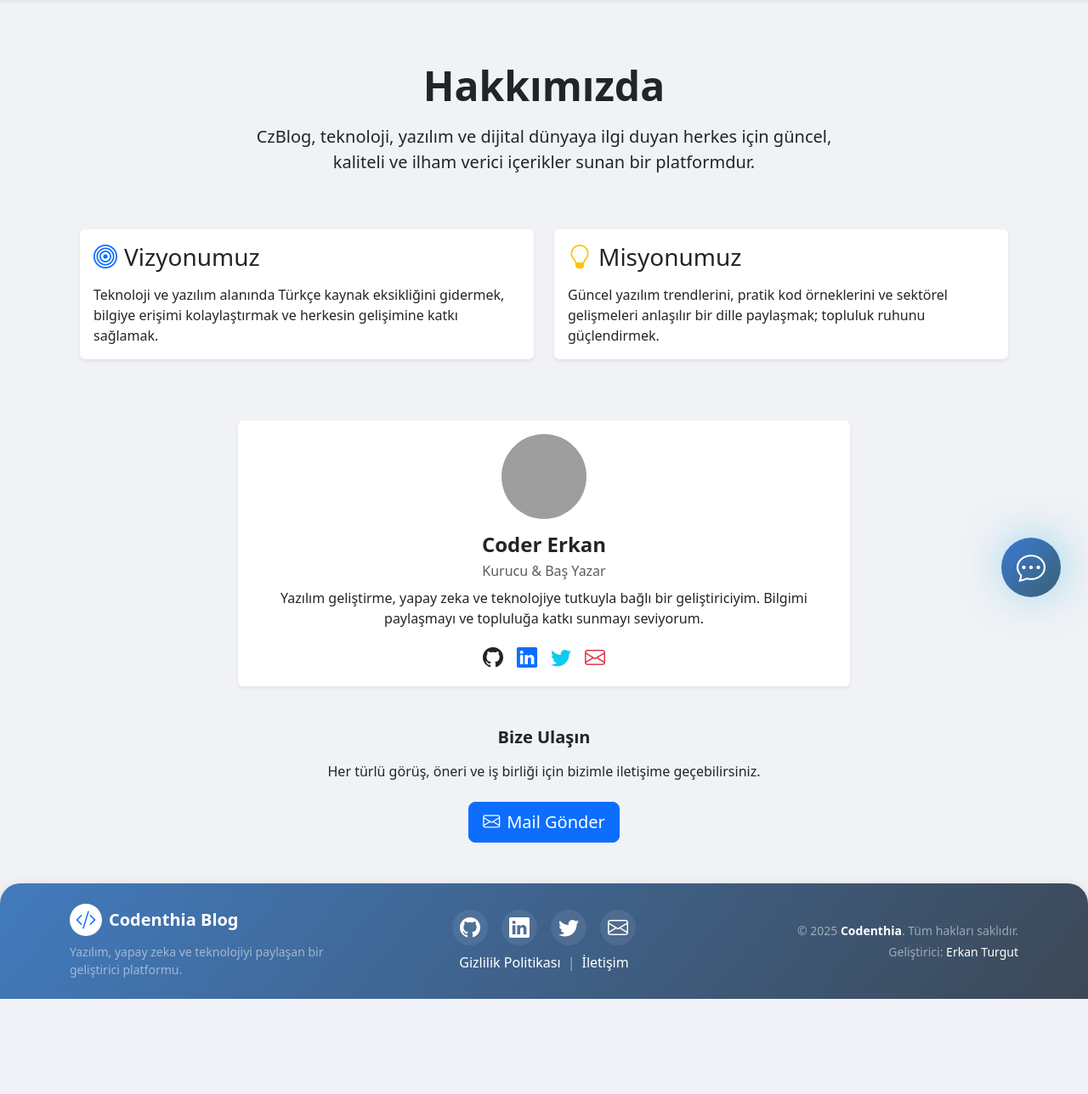
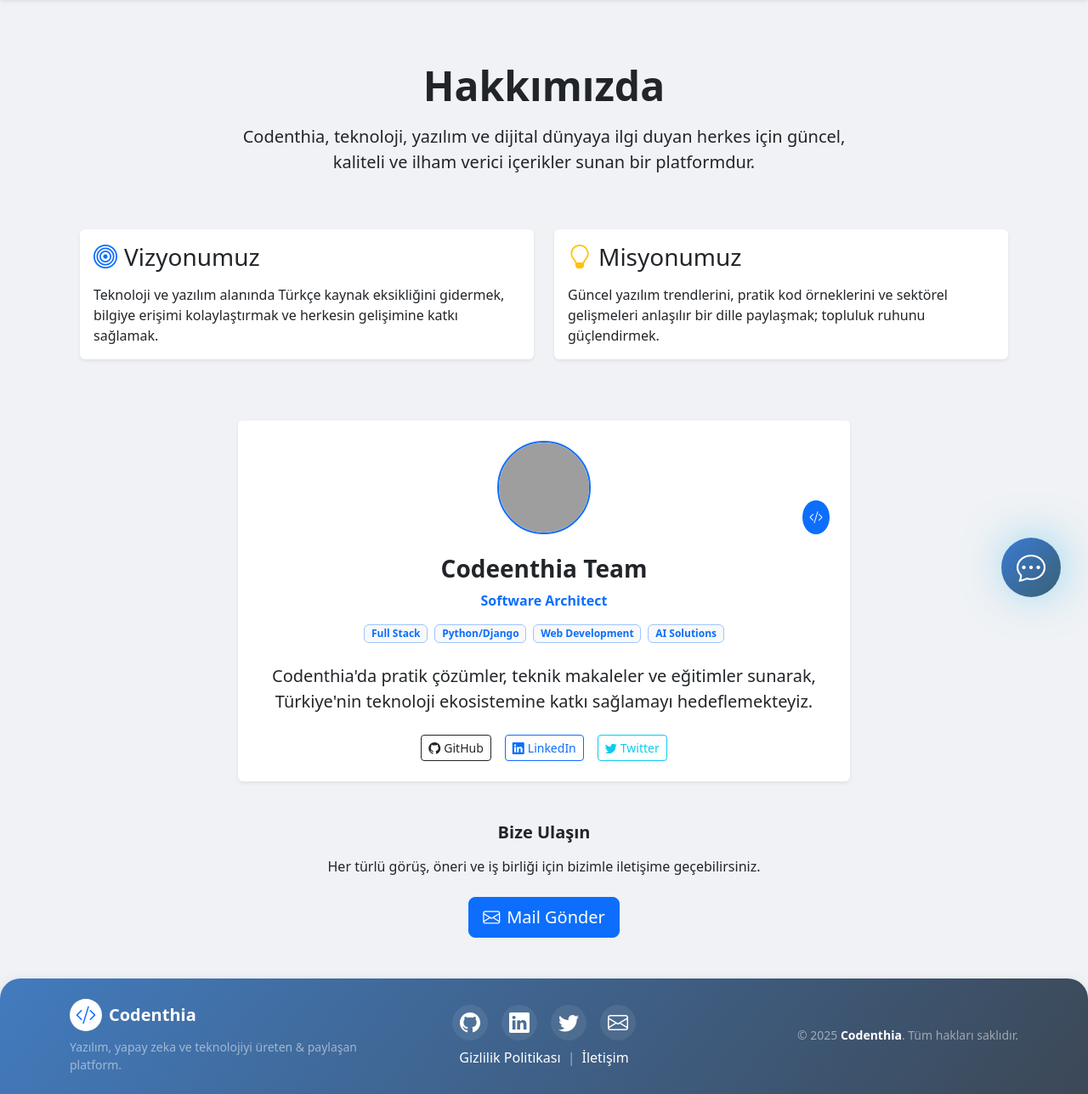
Before and after one commit to Erkan3034/Django, a Django app: page /about/ in a window 1280 px wide. Shown: the part 65-1353 px from the top of the page at 85% size. Before the commit the page ends 1241 px from the top, so only its background shows below. Run offline with Django 5.2, Linux system fonts and the light colour scheme; some libraries are stand-ins or nearby versions; grey boxes are pictures that could not be loaded.

Commit message:
Set DEBUG to False in settings.py for production readiness. Update about.html and layout.html templates for improved content and styling, including team information and dynamic copyright year.

```diff
--- a/DjangoBlog/settings.py
+++ b/DjangoBlog/settings.py
@@ -31,7 +31,7 @@ BASE_DIR = Path(__file__).resolve().parent.parent
 SECRET_KEY = os.getenv('SECRET_KEY')
 
 # SECURITY WARNING: don't run with debug turned on in production!
-DEBUG = True
+DEBUG = False
 
 ALLOWED_HOSTS = ['codenthia-com.onrender.com', 'localhost', '127.0.0.1'] # Bu kod, tüm hostların erişimine izin verir(debug modu true olduğu için)
 #ALLOWED_HOSTS = ['localhost', '127.0.0.1']
--- a/templates/about.html
+++ b/templates/about.html
@@ -1,12 +1,10 @@
-{% extends "layout.html" %}
-
-{% block body %}
+{% extends "layout.html" %} {% block body %}
 <div class="container py-5">
     <!-- Hakkımızda -->
     <div class="row justify-content-center mb-5">
         <div class="col-lg-8 text-center">
             <h1 class="display-5 fw-bold mb-3">Hakkımızda</h1>
-            <p class="lead">CzBlog, teknoloji, yazılım ve dijital dünyaya ilgi duyan herkes için güncel, kaliteli ve ilham verici içerikler sunan bir platformdur.</p>
+            <p class="lead">Codenthia, teknoloji, yazılım ve dijital dünyaya ilgi duyan herkes için güncel, kaliteli ve ilham verici içerikler sunan bir platformdur.</p>
         </div>
     </div>
     <!-- Hakkımızda  Son-->
@@ -37,22 +35,38 @@
     <div class="row justify-content-center mb-5">
         <div class="col-lg-8">
             <div class="card border-0 shadow-sm">
-                <div class="card-body text-center">
-                    <img src="https://avatars.githubusercontent.com/u/9919?s=200&v=4" alt="Yazar" class="rounded-circle mb-3" width="100" height="100">
-                    <h4 class="fw-bold mb-1">Coder Erkan</h4>
-                    <p class="text-muted mb-2">Kurucu & Baş Yazar</p>
-                    <p class="mb-3">Yazılım geliştirme, yapay zeka ve teknolojiye tutkuyla bağlı bir geliştiriciyim. Bilgimi paylaşmayı ve topluluğa katkı sunmayı seviyorum.</p>
+                <div class="card-body text-center p-4">
+                    <div class="position-relative mb-4">
+                        <img src="https://avatars.githubusercontent.com/u/9919?s=200&v=4" alt="Erkan Turgut" class="rounded-circle border border-2 border-primary" width="110" height="110">
+                        <div class="position-absolute bottom-0 end-0 bg-primary text-white rounded-circle p-2">
+                            <i class="bi bi-code-slash"></i>
+                        </div>
+                    </div>
+                    <h3 class="fw-bold mb-2">Codeenthia Team</h3>
+                    <p class="text-primary fw-semibold mb-3">Software Architect</p>
+                    <div class="d-flex flex-wrap justify-content-center gap-2 mb-4">
+                        <span class="badge bg-light text-primary border border-primary-subtle">Full Stack</span>
+                        <span class="badge bg-light text-primary border border-primary-subtle">Python/Django</span>
+                        <span class="badge bg-light text-primary border border-primary-subtle">Web Development</span>
+                        <span class="badge bg-light text-primary border border-primary-subtle">AI Solutions</span>
+                    </div>
+                    <p class="lead mb-4"> Codenthia'da pratik çözümler, teknik makaleler ve eğitimler sunarak, Türkiye'nin teknoloji ekosistemine katkı sağlamayı hedeflemekteyiz.</p>
                     <div class="d-flex justify-content-center gap-3">
-                        <a href="https://github.com/Erkan3034" class="text-dark" target="_blank"><i class="bi bi-github fs-4"></i></a>
-                        <a href="https://www.linkedin.com/in/erkanturgut1205" class="text-primary" target="_blank"><i class="bi bi-linkedin fs-4"></i></a>
-                        <a href="https://twitter.com/erkanTrg" class="text-info" target="_blank"><i class="bi bi-twitter fs-4"></i></a>
-                        <a href="mailto:turguerkan1306@gmail.com" class="text-danger" target="_blank"><i class="bi bi-envelope fs-4"></i></a>
+                        <a href="https://github.com/Erkan3034" class="btn btn-sm btn-outline-dark" target="_blank">
+                            <i class="bi bi-github me-1"></i>GitHub
+                        </a>
+                        <a href="https://www.linkedin.com/in/erkanturgut1205" class="btn btn-sm btn-outline-primary" target="_blank">
+                            <i class="bi bi-linkedin me-1"></i>LinkedIn
+                        </a>
+                        <a href="https://twitter.com/erkanTrg" class="btn btn-sm btn-outline-info" target="_blank">
+                            <i class="bi bi-twitter me-1"></i>Twitter
+                        </a>
                     </div>
                 </div>
             </div>
         </div>
     </div>
-    <!-- Yazar Bilgileri  Son-->
+    <!-- Yazar Bilgileri Son-->
 
     <!-- Mail Gönder -->
     <div class="row justify-content-center">
--- a/templates/layout.html
+++ b/templates/layout.html
@@ -81,9 +81,9 @@
                         <span class="bg-white text-primary rounded-circle d-flex align-items-center justify-content-center" style="width: 38px; height: 38px;">
                             <i class="bi bi-code-slash fs-4"></i>
                         </span>
-                        <span class="fw-bold fs-5"><a href="/" class="logo-link">Codenthia Blog</a></span>
+                        <span class="fw-bold fs-5"><a href="/" class="logo-link">Codenthia</a></span>
                     </div>
-                    <p class="small text-white-50 mb-0">Yazılım, yapay zeka ve teknolojiyi paylaşan bir geliştirici platformu.</p>
+                    <p class="small text-white-50 mb-0">Yazılım, yapay zeka ve teknolojiyi üreten & paylaşan platform.</p>
                 </div>
                 <div class="col-md-4 mb-3 mb-md-0 text-center">
                     <div class="d-flex justify-content-center gap-3 mb-2">
@@ -107,8 +107,7 @@
                     </div>
                 </div>
                 <div class="col-md-4 text-md-end text-center mt-3 mt-md-0">
-                    <p class="small text-white-50 mb-1">© 2025 <span class="fw-bold text-white">Codenthia</span>. Tüm hakları saklıdır.</p>
-                    <p class="small text-white-50 mb-0">Geliştirici: <a href="https://github.com/Erkan3034" class="footer-link">Erkan Turgut</a></p>
+                    <p class="small text-white-50 mb-1">© <span id="currentYear"></span> <span class="fw-bold text-white">Codenthia</span>. Tüm hakları saklıdır.</p>
                 </div>
             </div>
         </div>
@@ -530,6 +529,12 @@
         }
     </style>
 
+    <!-- Sayfa sonu JavaScript -->
+    <script>
+        // Telif hakkı yılını otomatik güncelle
+        document.getElementById('currentYear').textContent = new Date().getFullYear();
+    </script>
+
 </body>
 
 </html>
```
